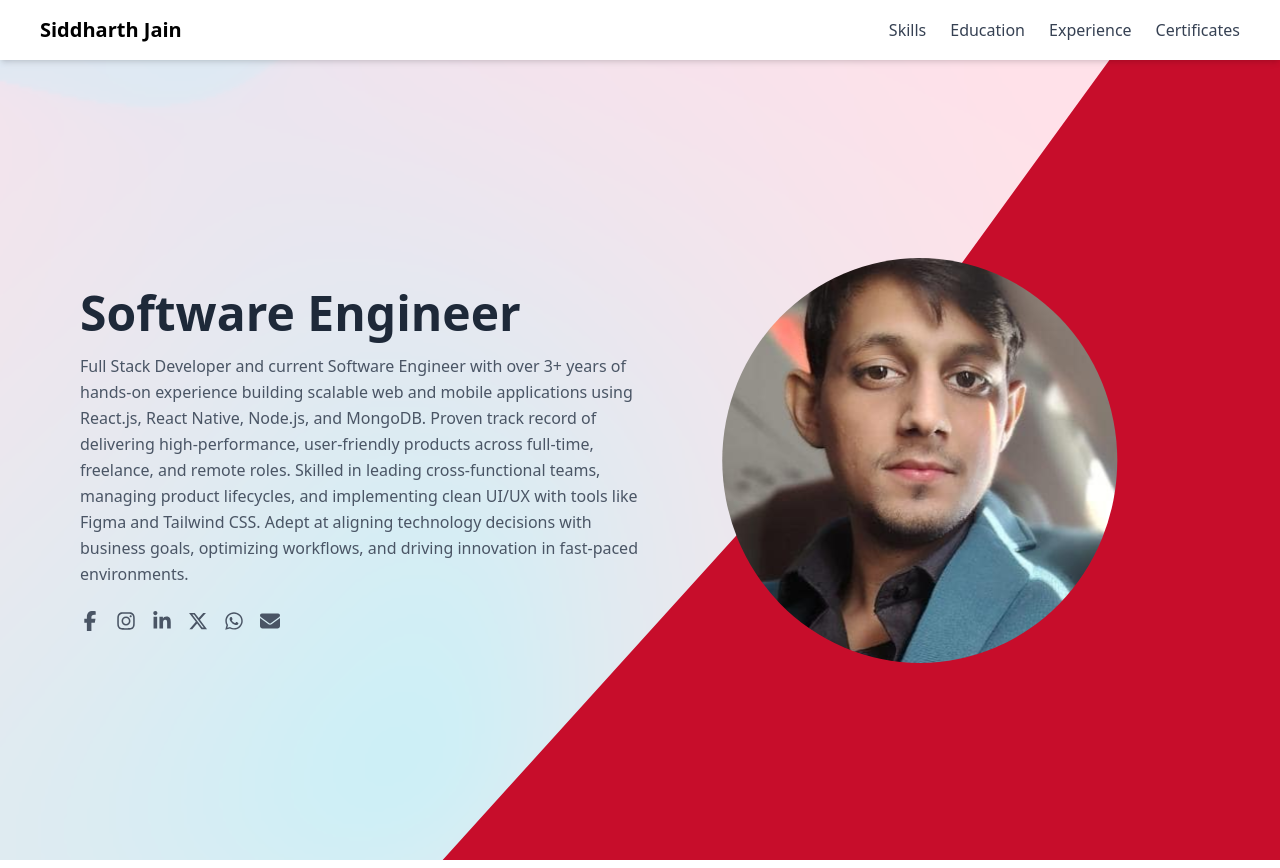
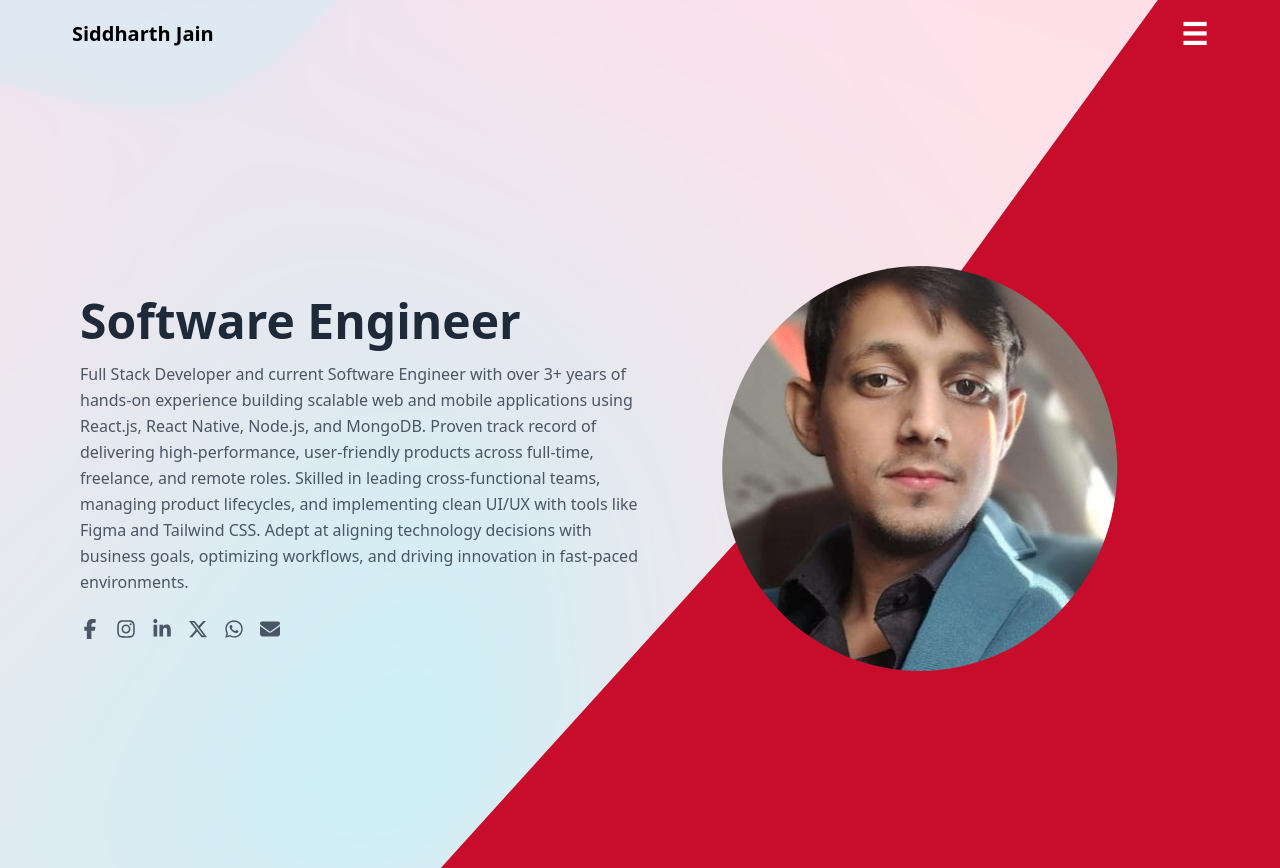
Before and after one commit to infosiddjain/Portfolio, a Next.js app: page / in a window 1280 px wide. Built offline with nearby package versions, Linux system fonts and the light colour scheme.

Commit message:
feat: nav bar issue fix it

```diff
--- a/src/components/navbar.tsx
+++ b/src/components/navbar.tsx
@@ -19,37 +19,20 @@ export const NavBar = () => {
     { label: "Experience", path: "/experience" },
     { label: "Certificates", path: "/certificates" },
   ];
+
   return (
     <div className="relative">
-      {/* Header */}
-      <div className="flex justify-between items-center p-4 bg-white shadow-md md:px-10">
+      <div className="flex justify-between items-center p-4 md:px-18  z-50">
         <h3 className="text-xl font-semibold">Siddharth Jain</h3>
         <button
-          className="text-3xl font-bold md:hidden"
+          className="text-3xl font-bold text-white cursor-pointer"
           onClick={() => setMenuOpen(true)}
         >
           &#9776;
         </button>
-
-        {/* Desktop Nav */}
-        <div className="hidden md:flex gap-6">
-          {navItems.map((item) => (
-            <button
-              key={item.path}
-              onClick={() => handleRoute(item.path)}
-              className={`text-base font-medium transition ${
-                pathname === item.path
-                  ? "text-orange-600 underline underline-offset-4"
-                  : "text-gray-700 hover:text-orange-600"
-              }`}
-            >
-              {item.label}
-            </button>
-          ))}
-        </div>
       </div>
 
-      {/* Overlay Blur */}
+      {/* Blur Overlay */}
       {menuOpen && (
         <div
           className="fixed top-0 left-0 w-full h-full bg-black/40 backdrop-blur-sm z-40"
@@ -57,16 +40,16 @@ export const NavBar = () => {
         />
       )}
 
-      {/* Slide-in Sidebar (Mobile Only) */}
+      {/* Slide-in Sidebar Menu */}
       <div
-        className={`fixed top-0 left-0 h-full w-64 bg-white z-50 transform transition-transform duration-300 md:hidden ${
+        className={`fixed top-0 left-0 h-full w-64 bg-white z-50 transform transition-transform duration-300 ${
           menuOpen ? "translate-x-0" : "-translate-x-full"
         }`}
       >
         {/* Close Button */}
         <div className="flex justify-end p-4">
           <button
-            className="text-2xl font-bold"
+            className="text-2xl font-bold cursor-pointer"
             onClick={() => setMenuOpen(false)}
           >
             &times;
@@ -79,7 +62,7 @@ export const NavBar = () => {
             <button
               key={item.path}
               onClick={() => handleRoute(item.path)}
-              className={`text-base font-medium transition ${
+              className={`text-base font-medium transition cursor-pointer ${
                 pathname === item.path
                   ? "text-orange-600 underline underline-offset-4"
                   : "text-gray-700 hover:text-orange-600"
```
